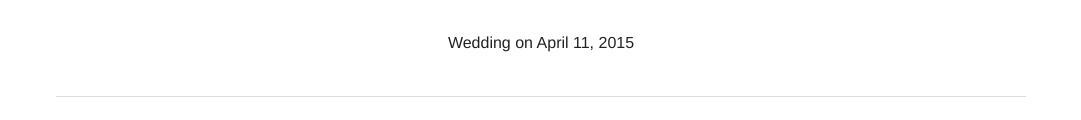
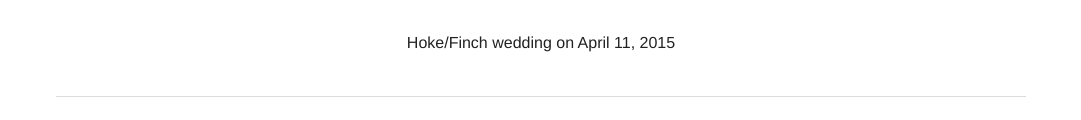
Before and after one commit to sfinch/sfinch.github.io, a plain HTML site: page index.html in a window 1280 px wide. Shown: the part 761-881 px from the top of the page, without its empty margins (99-1180 px from the left). Drawn offline with Linux system fonts and the light colour scheme.

```diff
--- a/index.html
+++ b/index.html
@@ -59,7 +59,7 @@
         <div > <img src="img/7.jpg"></div>
       </div>
     </div>
-    <p style="text-align:center;"> Wedding on April 11, 2015 </p>
+    <p style="text-align:center;"> Hoke/Finch wedding on April 11, 2015 </p>
     </div>
   </div>
 
```
Also changed, not shown: 1 other file.
